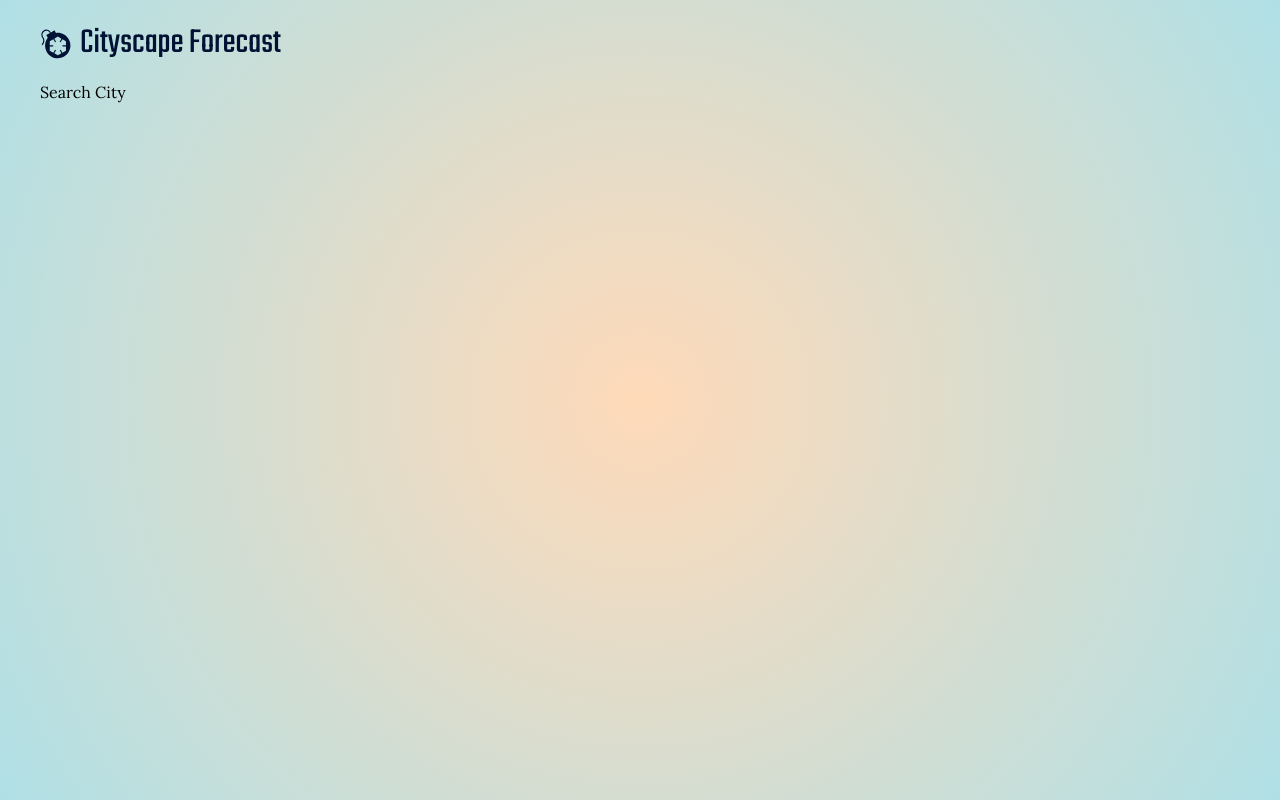
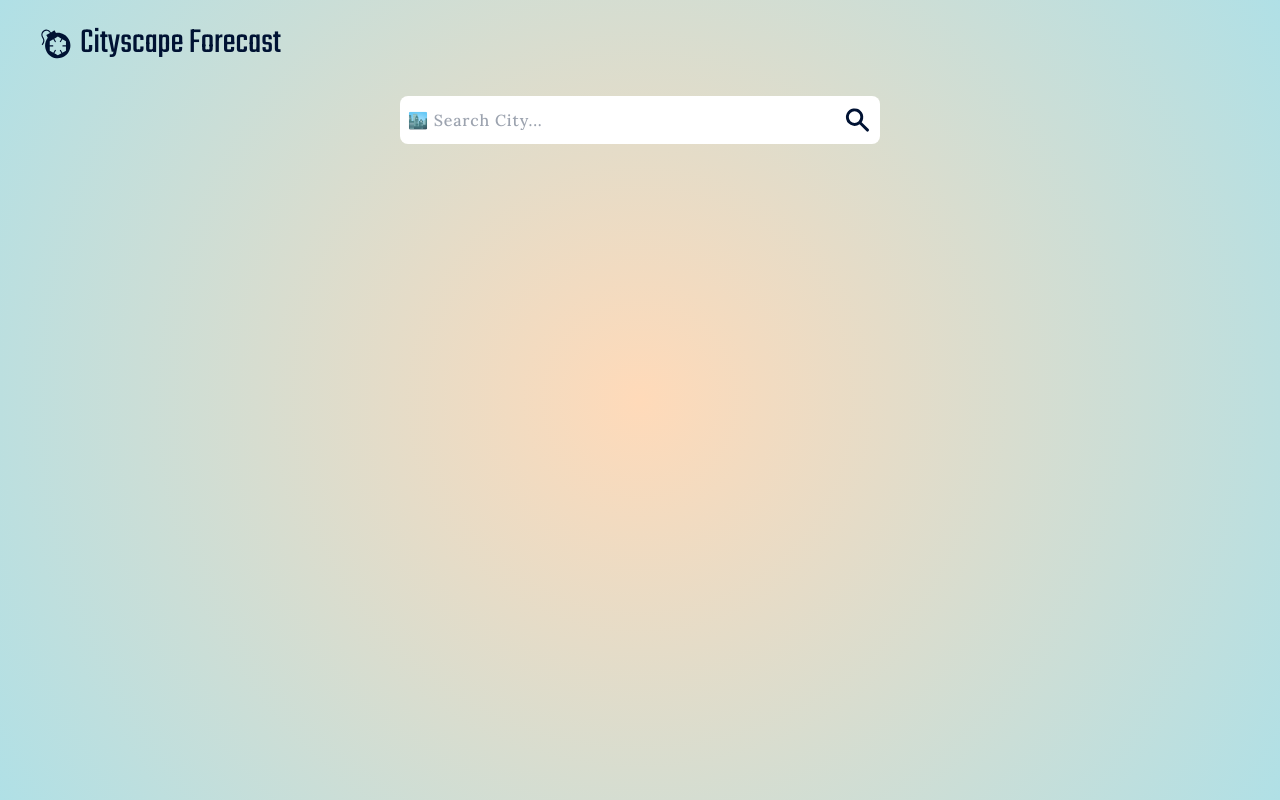
Before and after one commit to JamesUdy/Cityscape_Forecast, a Next.js app: page / in a window 1280 px wide. Built offline with nearby package versions, Linux system fonts and the light colour scheme.

Commit message:
Feat: Added Input Field for search city names

```diff
--- a/app/assets/index.ts
+++ b/app/assets/index.ts
@@ -1,5 +1,7 @@
 import Logo from "./svg/Logo";
+import Search from "./svg/Search";
 
 export {
     Logo,
+    Search,
 };
--- a/app/assets/svg/Logo.tsx
+++ b/app/assets/svg/Logo.tsx
@@ -2,7 +2,7 @@ import React from 'react';
 
 const Logo = () => {
   return (
-    <svg xmlns="http://www.w3.org/2000/svg" width="32" height="32" viewBox="0 0 512 512">
+    <svg xmlns="http://www.w3.org/2000/svg" className='w-8 h-8' viewBox="0 0 512 512">
         <path className='fill-[#001233] group-hover:fill-[#012a4a] ease-in duration-300' d="M102.594 25.25c-.672 0-1.33.013-2 .03c-16.057.432-31.337 6.06-44.03 15.126c-33.852 24.18-50.126 74.626-18.408 117.75C63.13 192.11 52.25 236.92 26.406 261.97l13 13.436c31.974-30.99 44.87-86.05 13.782-128.312c-25.944-35.273-12.25-72.562 14.218-91.47C80.64 46.172 96.88 41.747 113.22 44.97c15.68 3.092 31.976 13.18 46.405 34.655l-59.22 34.28l24.126 41.907c-49.46 63.358-58.506 153.024-15.905 227.032c55.97 97.235 179.88 130.596 276.75 74.5c96.87-56.096 130.033-180.39 74.063-277.625c-37.606-65.33-105.866-101.82-176-101.72c-9.166.013-18.365.66-27.532 1.938l-24.22-42.063l-55.842 32.344c-16.773-25.376-37.755-39.373-59-43.564a73.897 73.897 0 0 0-14.25-1.406zM285.78 137.5l56.783 32.78l-28.063 48.564c5.73 2.402 11.203 5.505 16.22 9.312l28.03-48.53l56.688 32.718v65.53h-55.97a74.028 74.028 0 0 1 .032 18.688h55.938v65.5l-56.72 32.75l-27.874-48.312a74.998 74.998 0 0 1-7.938 5.313c-2.683 1.548-5.438 2.88-8.22 4.062l27.877 48.28l-56.782 32.783l-56.686-32.75L256.906 356a74.18 74.18 0 0 1-16.187-9.313l-27.814 48.157l-56.78-32.78V296.56h55.718c-.773-6.25-.707-12.525.094-18.687h-55.813v-65.53l56.75-32.75l28 48.436a75.098 75.098 0 0 1 7.625-5.06c2.805-1.62 5.683-3.003 8.594-4.22l-28-48.53l56.687-32.72z"/>
     </svg>
   )
--- /dev/null
+++ b/app/assets/svg/Search.tsx
@@ -0,0 +1,11 @@
+import React from 'react';
+
+const Search = () => {
+  return (
+    <svg xmlns="http://www.w3.org/2000/svg" width="32" height="32" viewBox="0 0 20 20">
+        <path className='fill-[#001233] group-hover:fill-[#012a4a]' fill-rule="evenodd" d="M8 4a4 4 0 1 0 0 8a4 4 0 0 0 0-8ZM2 8a6 6 0 1 1 10.89 3.476l4.817 4.817a1 1 0 0 1-1.414 1.414l-4.816-4.816A6 6 0 0 1 2 8Z" clip-rule="evenodd"/>
+    </svg>
+  )
+};
+
+export default Search;
--- a/app/components/Home/Home.tsx
+++ b/app/components/Home/Home.tsx
@@ -5,7 +5,7 @@ import SearchCity from '../SearchCity/SearchCity';
 
 const Home = () => {
   return (
-    <main className="bg-color h-screen px-10 py-6 flex flex-col space-y-4">
+    <main className="bg-color h-screen px-10 py-6 flex flex-col space-y-8">
       <Logo />
       <SearchCity />
     </main>
--- a/app/components/SearchCity/SearchCity.tsx
+++ b/app/components/SearchCity/SearchCity.tsx
@@ -1,11 +1,17 @@
+"use client";
 
 import React from 'react';
 
+import { Search } from '@/app/assets';
+
 const SearchCity = () => {
   return (
-    <section>
-        Search City
-    </section>
+    <>
+      <form className='bg-white hover:shadow-lg ease-in duration-200 hover:shadow-[#adb5bd] flex w-2/5 justify-between px-2 py-2 gap-2 mx-auto rounded-lg group'>
+        <input className='w-full mr-2 outline-none tracking-wider font-medium text-[#001233] group-hover:text-[#012a4a]' type="text" placeholder='🏙️ Search City...' />
+        <Search />
+      </form>
+    </>
   )
 };
 
```
Also changed, not shown: 1 other file (tests, documents, lock files or other folders).
